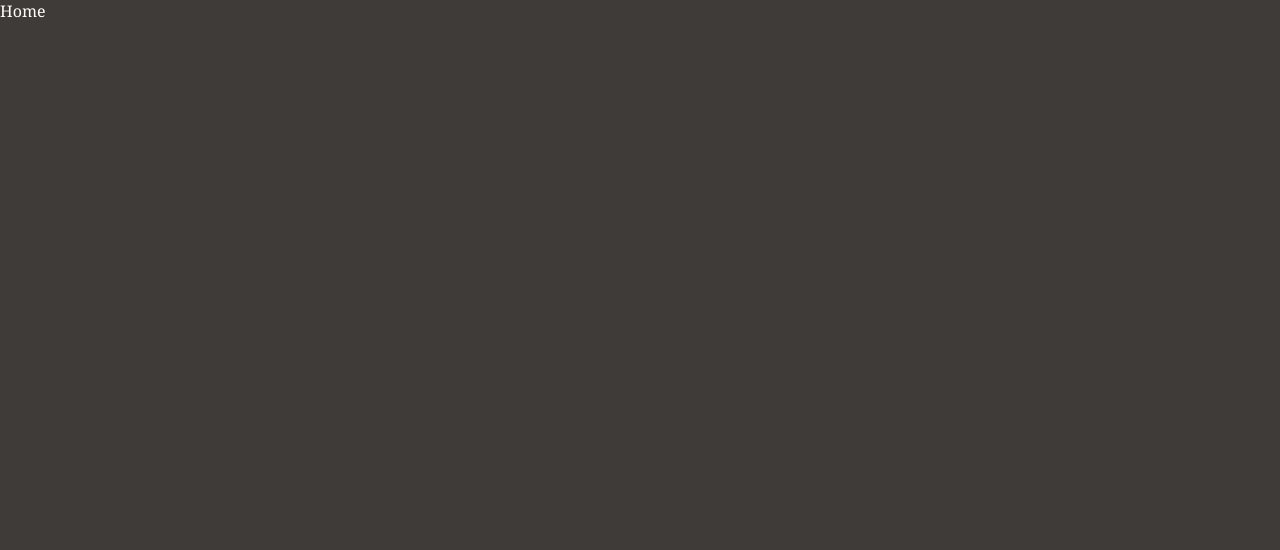
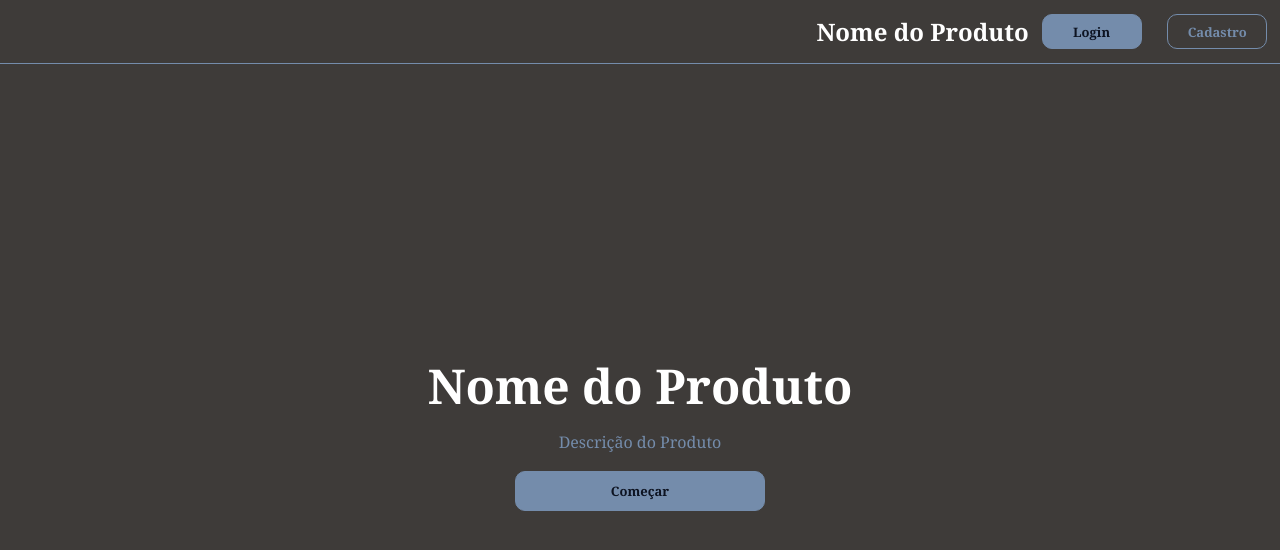
Before and after one commit to irizzo/tcc-web-frontend, a Next.js app: page / in a window 1280 px wide. Shown: the top 550 px of the page. Built offline with nearby package versions, Linux system fonts and the light colour scheme.

Commit message:
home structure done; tasks pages done;

```diff
--- /dev/null
+++ b/src/app/home.scss
@@ -0,0 +1,50 @@
+@use '../styles/global.scss';
+
+.home__container {
+	width: 100vw;
+	height: 100vh;
+	max-width: 100vw;
+	max-height: 100vh;
+}
+
+.home_menu {
+	display: flex;
+	flex-direction: row;
+	align-items: center;
+	justify-content: flex-end;
+
+	width: 100vw;
+	height: 8%;
+	padding: 1% 0%;
+
+	border-bottom: 0.8px solid global.$primary-color-200--30op;
+
+	.button {
+		margin: 0% 1%;
+	}
+}
+
+.home__main {
+	display: flex;
+	flex-direction: column;
+	align-items: center;
+	justify-content: center;
+
+	// height: 85vh;
+	flex: 1;
+	width: 100vw;
+
+	.home__main__title {
+		font-size: 3.0rem;
+		margin-bottom: 1%;
+		width: 80%;
+		text-align: center;
+	}
+
+	.home__main__subtitle {
+		margin-bottom: 1%;
+		width: 80%;
+		text-align: center;
+		color: global.$primary-color-200;
+	}
+}
--- a/src/app/page.js
+++ b/src/app/page.js
@@ -1,9 +1,24 @@
 import '@/styles/global.scss';
+import './home.scss'
+
+import LinkButton from '@/components/Buttons/LinkButton';
 
 export default function Home() {
+  // check if user's logged in, if so, redirect to dashboard
+
   return (
-    <main>
-      <p>Home</p>
-    </main>
+    <div className='flex home__container'>
+      <nav className='home_menu'>
+        <h2>Nome do Produto</h2>
+        <LinkButton path='/' title='Login' variant='filled' small /> {/* link para login */}
+        <LinkButton path='/' title='Cadastro' variant='outlined' small /> {/* link para cadastro */}
+      </nav>
+      <main className='home__main'>
+        <h1 className='home__main__title'>Nome do Produto</h1>
+        <p className='home__main__subtitle'>Descrição do Produto</p>
+
+        <LinkButton path='/contents' title="Começar" variant="filled"/>
+      </main>
+    </div>
   );
 }
--- a/src/app/tasks/page.js
+++ b/src/app/tasks/page.js
@@ -1,5 +1,3 @@
-'use client';
-
 import '@/styles/global.scss';
 import './tasks.scss';
 
@@ -9,7 +7,7 @@ import { taskList } from '@/dataMock';
 
 export default function AllTasks() {
 	return(
-		<main className='flex flex--row'>
+		<main className='flex flex--row tasks__main'>
 			<Card itemsList={taskList} title='Master Tasklist'/>
 			<Card itemsList={taskList} title='Master Tasklist'/>
 			<Card itemsList={taskList} title='Master Tasklist'/>
--- a/src/app/tasks/tasks.scss
+++ b/src/app/tasks/tasks.scss
@@ -1,6 +1,6 @@
 @use '../../styles/global.scss';
 
-main {
+.tasks__main {
 	flex: 1;
 	min-height: 100vh;
 }
--- /dev/null
+++ b/src/components/Buttons/LinkButton.js
@@ -0,0 +1,13 @@
+import '@/styles/global.scss';
+import './linkButton.scss'
+import Link from 'next/link';
+
+export default function LinkButton({ path, title, variant, small=false }) {
+	const buttonVariant = variant === "outlined" ? "outlined" : "filled";
+	let variantClasses = `button--${buttonVariant}`
+	small ? variantClasses += ' button--small' : null;
+
+	return (
+		<Link href={path} className={`button button--link ${variantClasses}`} >{title}</Link>
+	)
+}
--- /dev/null
+++ b/src/components/Buttons/globalButton.scss
@@ -0,0 +1,49 @@
+@use '../../styles/global.scss';
+
+.button {
+	height: 40px;
+	min-height: 40px;
+	width: 250px;
+	margin-top: 5px;
+	font-weight: bold;
+	font-size: small;
+	border-radius: 10px;
+	cursor: pointer;
+}
+
+.button--small {
+	height: 35px;
+	min-height: 35px;
+	width: 100px;
+}
+
+.button--filled {
+	color: $primary-color-800;
+	background-color: $primary-color-200;
+	border: $primary-color-200 1px solid;
+}
+
+.button--filled:hover {
+	color: $primary-color-200;
+	background-color: initial;
+	border: $primary-color-200 1px solid;
+	box-shadow: $box-shadow-200-small;
+	outline: 1px solid $primary-color-200;
+	outline-offset: none;
+	transition: 150ms;
+}
+
+.button--outlined {
+	color: $primary-color-200;
+	background-color: initial;
+	border: $primary-color-200 1px solid;
+}
+
+.button--outlined:hover {
+	outline: 1px solid $primary-color-200;
+	color: $primary-color-800;
+	background-color: $primary-color-200--30op;
+	box-shadow: $box-shadow-200-small;
+	outline-offset: none;
+	transition: 150ms;
+}
--- /dev/null
+++ b/src/components/Buttons/linkButton.scss
@@ -0,0 +1,8 @@
+.button--link {
+	display: flex;
+	align-items: center;
+	justify-content: center;
+	text-align: center;
+
+	text-decoration: none;
+}
--- a/src/components/SideBar/index.js
+++ b/src/components/SideBar/index.js
@@ -3,7 +3,7 @@ import '@/components/SideBar/sideBar.scss'
 
 import { pageTitles } from "@/resources/locale"
 
-// Todo:mover para recursos (@/resources)
+// Todo: mover para recursos (@/resources)
 const daysDictionary = {
 	0: "Dom",
 	1: "Seg",
@@ -27,6 +27,7 @@ export default function SideBar() {
 			</header>
 
 			{/* TODO: colocar as rotas para as páginas */}
+			{/* TODO: colocar div com as opções da página atual */}
 			<nav className='sidebar__nav'>
 				<ul className='nav__list'>
 					<li className='nav__list__item'>{pageTitles.event.all}</li>
--- a/src/services/categoryServices.js
+++ b/src/services/categoryServices.js
@@ -40,7 +40,7 @@ export async function getCategoriesList() {
 	};
 
 	// const getCategoriesListResponse = await httpClient.get({
-	// 	path: '/get-categories-list'
+	// 	path: '/categories'
 	// });
 
 	// return {
--- a/src/styles/global.scss
+++ b/src/styles/global.scss
@@ -62,14 +62,22 @@ body {
 }
 
 /* Button */
-.button,button {
+/* TODO: remove from global.scss */
+.button {
 	height: 40px;
 	min-height: 40px;
 	width: 250px;
 	margin-top: 5px;
 	font-weight: bold;
+	font-size: small;
 	border-radius: 10px;
 	cursor: pointer;
+}
+
+.button--small {
+	height: 35px;
+	min-height: 35px;
+	width: 100px;
 }
 
 .button--filled {
```
Also changed, not shown: src/app/contents/page.js (added, +7 -0 lines), src/components/Buttons/Button.js (added, +12 -0 lines).
